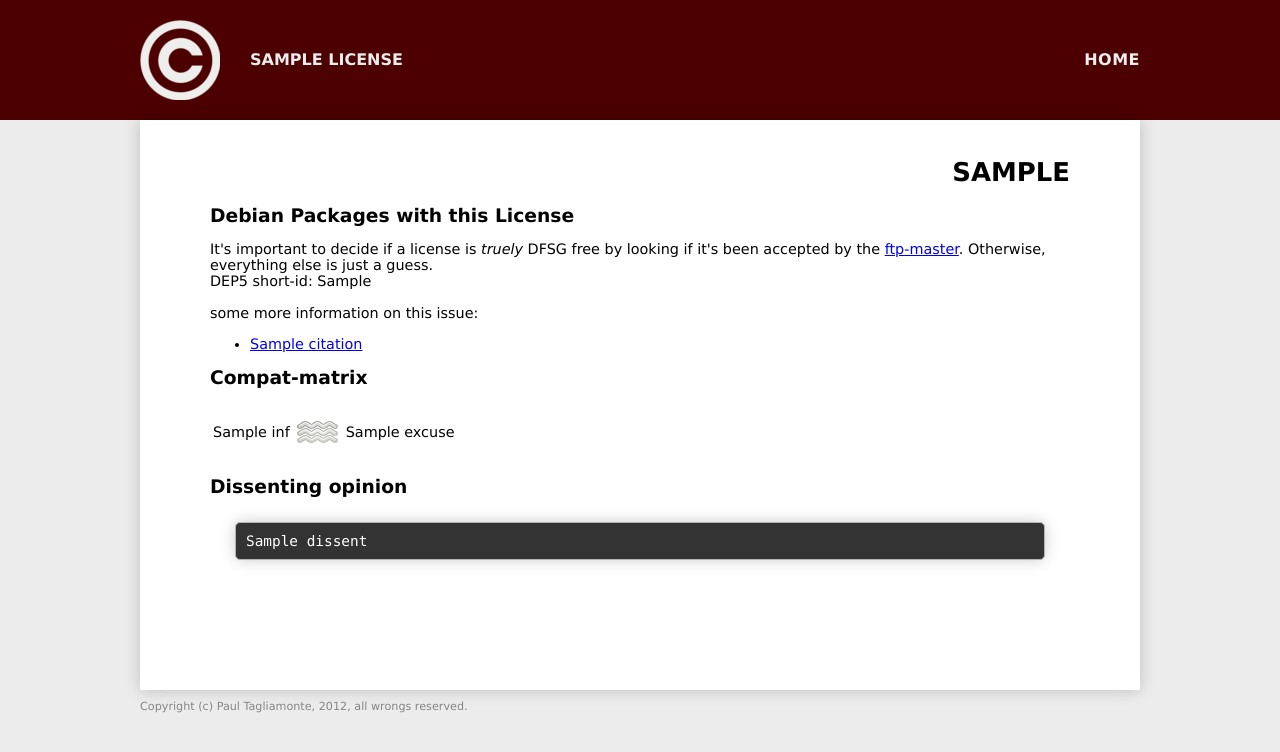
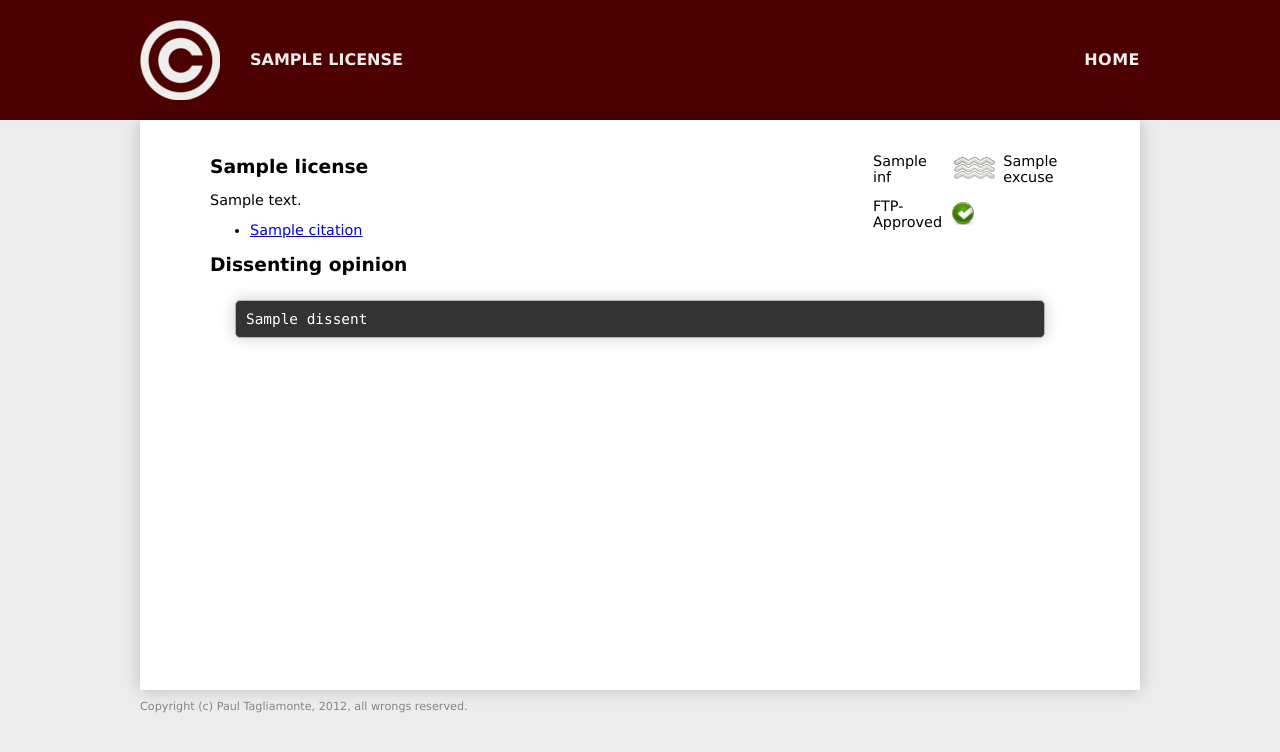
Before and after one commit to paultag/license, a Flask app: template templates/license.html in a window 1280 px wide. Shown: the top 752 px of the page. Run offline with Flask 2, Linux system fonts and the light colour scheme; the template is opened without the code that fills it: most values are stand-ins (such as "Sample title", 1, 10 or a date in 2020); parts of the project's set-up code (start-up, migrations or seed data) failed here and were passed over.

Commit message:
Doing a minor update to license template pages

```diff
--- a/app.py
+++ b/app.py
@@ -4,6 +4,7 @@
 
 from flask import Flask, render_template, request, url_for, redirect
 from licenses.db import db
+from licenses import create_description
 
 
 app = Flask(__name__)
@@ -29,7 +30,8 @@ def license(license=None):
                 "fsf": "FSF Free",
                 "gpl-compat": "GPL compatible",
                 "osi": "OSI certified"
-            }
+            },
+            "descr": create_description(lobj)
         })
     elif lobj['type'] == 'disambiguation':
         return render_template('disambiguation.html', **{
--- a/data/licenses/expat.json
+++ b/data/licenses/expat.json
@@ -1,5 +1,6 @@
 {
     "copyleft": false,
+    "dep5": "Expat",
     "excuses": {},
     "name": "Expat",
     "packages": [
@@ -13,6 +14,5 @@
         "osi": true
     },
     "title": "Expat (MIT-Like)",
-    "type": "license",
-    "dep5": "Expat"
+    "type": "license"
 }
--- a/static/css/license.css
+++ b/static/css/license.css
@@ -13,3 +13,8 @@ pre.sane {
     white-space:      -o-pre-wrap;
     word-wrap:        break-word;
 }
+
+table.infopage {
+    float:            right;
+    width:            200px;
+}
--- a/templates/license.html
+++ b/templates/license.html
@@ -28,40 +28,8 @@
 {% endblock %}
 
 {% block main %}
-<h1>{{license.slug}}</h1>
 
-<h2>Debian Packages with this License</h2>
-It's important to decide if a license is <i>truely</i> DFSG free by looking
-if it's been accepted by the <a href = 'http://ftp-master.debian.org/'
-    >ftp-master</a>. Otherwise, everything else is just a guess.<br />
-
-{% if license.status.dfsg %}
-    This license is in the following packages:
-    <ul>
-    {% for package in license.packages %}
-        <li><a
-            href = 'http://packages.qa.debian.org/common/index.html?src={{package}}'
-        >{{package}}</a></li>
-    {% endfor %}
-    </ul>
-{% endif %}
-{% if license.dep5 %}
-DEP5 short-id: {{license.dep5}}
-<br />
-<br />
-{% endif %}
-
-some more information on this issue:
-
-<ul>
-{% for citation in license.citations %}
-    <li><a href = '{{citation}}' >{{citation}}</a></li>
-{% endfor %}
-</ul>
-
-<h2>Compat-matrix</h2>
-
-<table>
+<table class = 'infopage' >
 {% for inf in info %}
     <tr>
         <td>{{ info[inf] }}</td>
@@ -92,10 +60,34 @@ some more information on this issue:
         <td>
             {{license.excuses[inf]}}
     {% endif %}
-{% endfor %}
         </td>
     </tr>
+{% endfor %}
+    <tr>
+        <td>FTP-Approved</td>
+        <td>{% if license.packages != [] %}
+            <img
+                src = '{{ url_for('static', filename='imgs/good.png') }}'
+                alt = 'x'
+            />
+        {% else %}
+            <img
+                src = '{{ url_for('static', filename='imgs/bad.png') }}'
+                alt = 'x'
+            />
+        {% endif %}</td>
+    </tr>
 </table>
+
+<h2>{{license.name}}</h2>
+
+{{descr}}
+
+<ul>
+{% for citation in license.citations %}
+    <li><a href = '{{citation}}' >{{citation}}</a></li>
+{% endfor %}
+</ul>
 
 {% if license.dissent %}
     <h2>Dissenting opinion</h2>
```
Also changed, not shown: licenses/__init__.py (+34 -0 lines).
